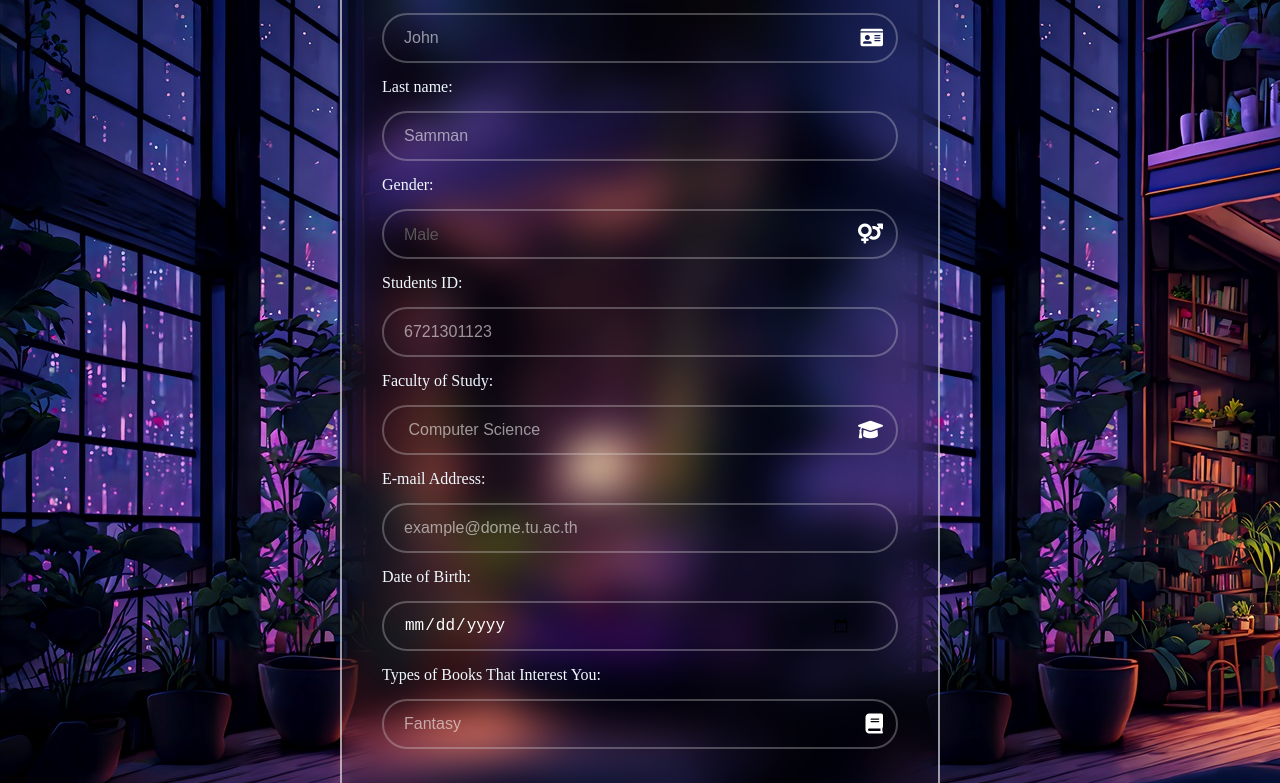
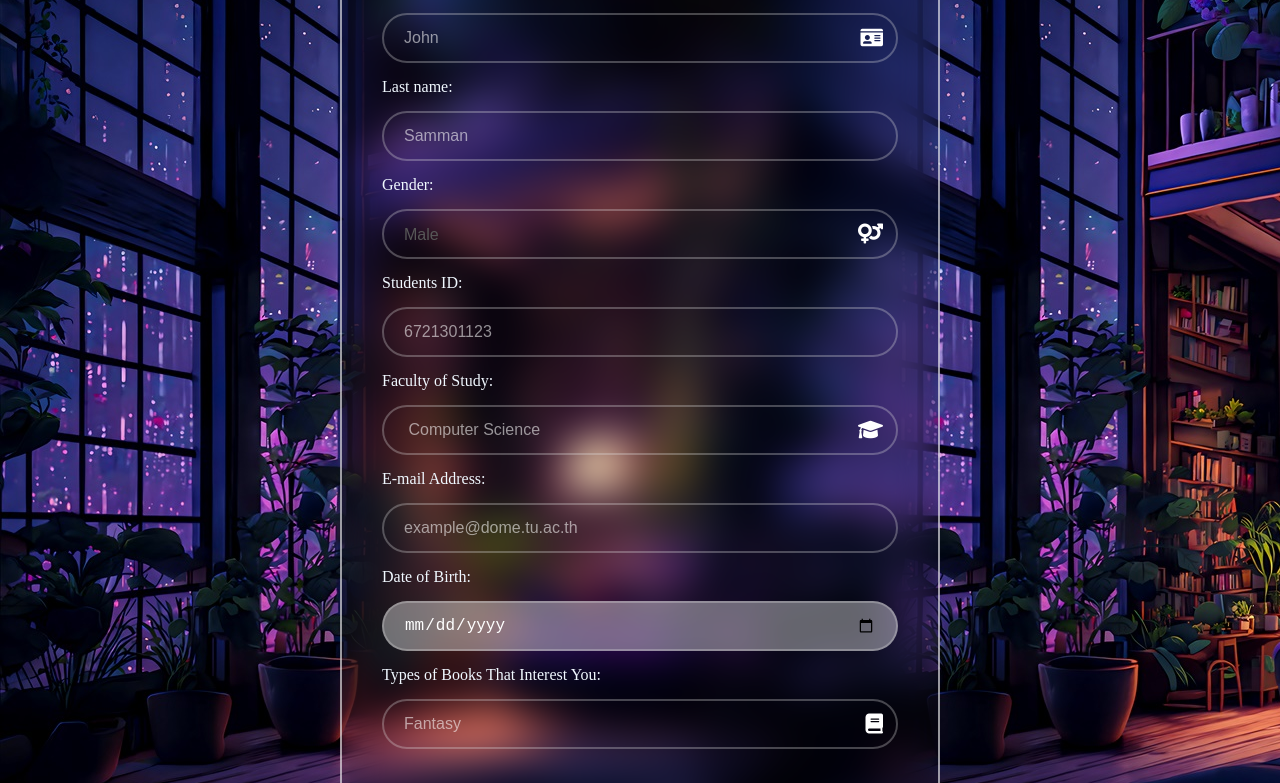
Before and after one commit to Gummy-168/6709616848_LibraryMembershipApplicationForm, a plain HTML site: page index.html in a window 1280 px wide. Shown: the part 188-971 px from the top of the page. Drawn offline with Linux system fonts and the light colour scheme.

Commit message:
edit BG background-color

```diff
--- a/mystyles.css
+++ b/mystyles.css
@@ -53,7 +53,6 @@ body {
 
 .wrapper .input-box select {
     appearance: none;
-    /* เอาลูกศรดรอปดาวน์พื้นฐานออก */
     padding-right: 40px;
 }
 
@@ -65,6 +64,15 @@ body {
     font-size: 20px;
     color: white;
 }
+
+.wrapper .input-box input[type="date"] {
+    background-color: rgba(255, 255, 255, 0.384);
+    color: rgb(255, 255, 255);
+    border: 2px solid rgba(225, 225, 225, 0.3);
+    border-radius: 40px;
+    padding: 0 20px;
+}
+
 
 .wrapper .input-box input::placeholder {
     color: rgba(255, 255, 255, 0.555);
```
